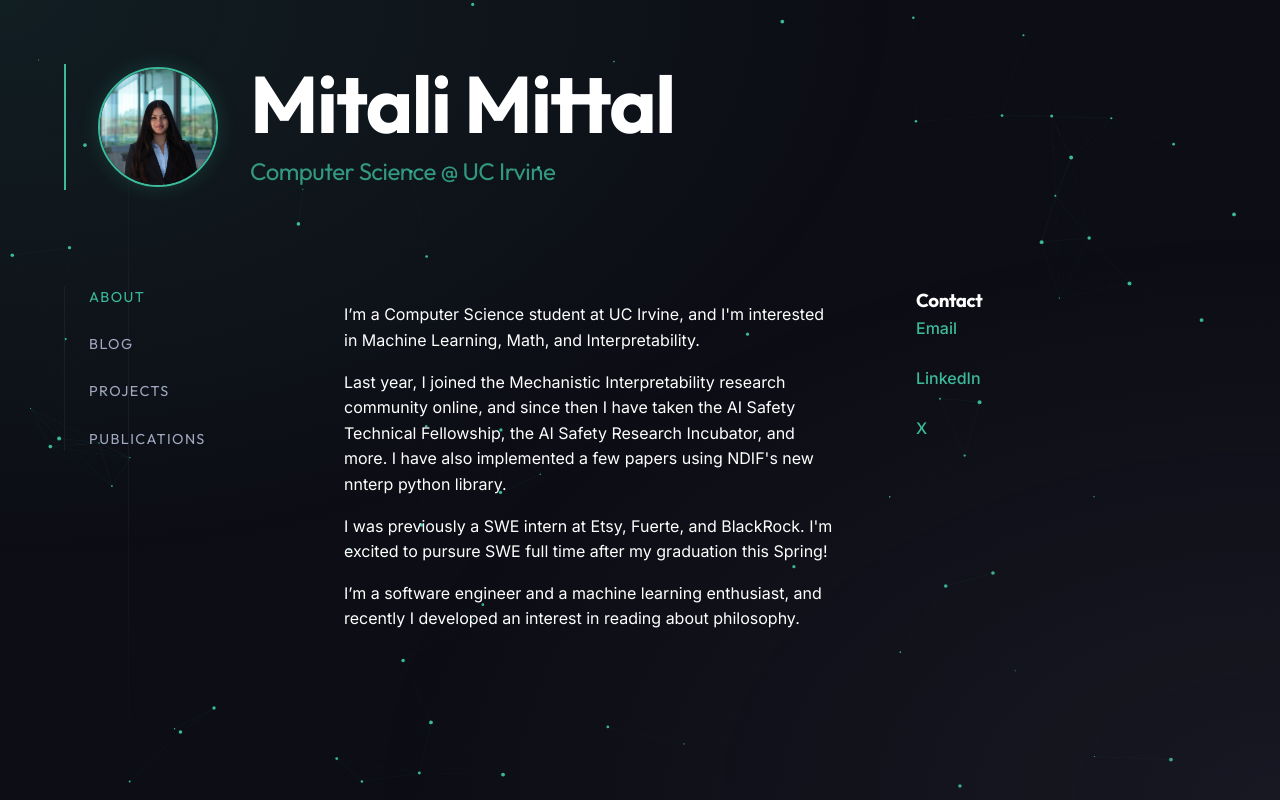
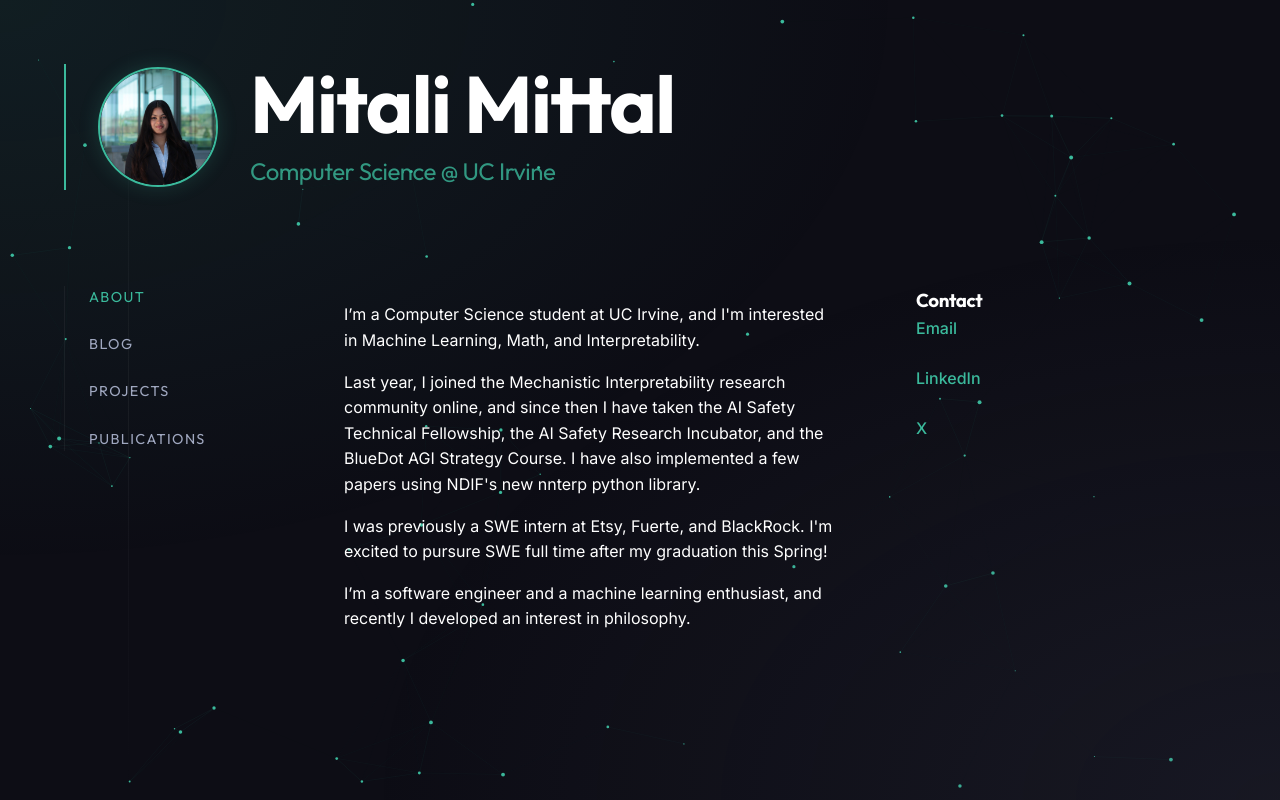
Before and after one commit to mital-i/mital-i.github.io, a React (Vite) app: page / in a window 1280 px wide. Built offline with nearby package versions, Linux system fonts and the light colour scheme.

Commit message:
changed wording

```diff
--- a/src/App.tsx
+++ b/src/App.tsx
@@ -8,13 +8,13 @@ const About = () => (
       I’m a Computer Science student at UC Irvine, and I'm interested in Machine Learning, Math, and Interpretability.
     </p>
     <p>
-      Last year, I joined the Mechanistic Interpretability research community online, and since then I have taken the AI Safety Technical Fellowship, the AI Safety Research Incubator, and more. I have also implemented a few papers using NDIF's new nnterp python library.
+      Last year, I joined the Mechanistic Interpretability research community online, and since then I have taken the AI Safety Technical Fellowship, the AI Safety Research Incubator, and the BlueDot AGI Strategy Course. I have also implemented a few papers using NDIF's new nnterp python library.
     </p>
     <p>
       I was previously a SWE intern at Etsy, Fuerte, and BlackRock. I'm excited to pursure SWE full time after my graduation this Spring!
     </p>
     <p>
-      I’m a software engineer and a machine learning enthusiast, and recently I developed an interest in reading about philosophy.
+      I’m a software engineer and a machine learning enthusiast, and recently I developed an interest in philosophy.
     </p>
   </section>
 )
```
